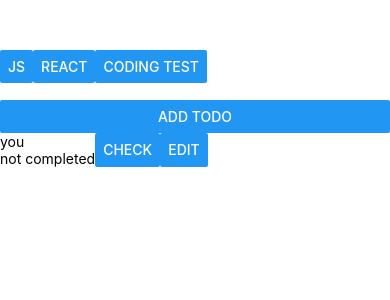
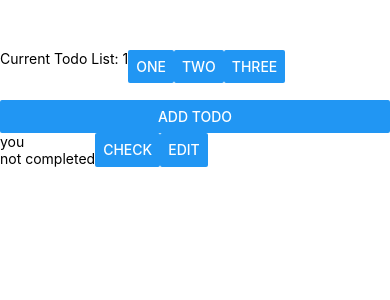
Before and after one commit to themrsung/fucking-todo, a React Native app: screen / in a window 390 px wide. Shown: the top 300 px of the page. Built offline with nearby package versions, Linux system fonts and the light colour scheme.

Commit message:
todolists

```diff
--- a/App.js
+++ b/App.js
@@ -19,6 +19,53 @@ export default function App() {
             isDone: false
         }
     ])
+
+    const [todosOne, setTodosOne] = useState([])
+    const [todosTwo, setTodosTwo] = useState([])
+    const [todosThree, setTodosThree] = useState([])
+    const [currentTodoList, setCurrentTodoList] = useState(1)
+
+    const switchTodoList = (list) => {
+        switch (currentTodoList) {
+            case 1:
+                setTodosOne(fuckingTodos)
+                setCurrentTodoList(list)
+                switch (list) {
+                    case 2:
+                        setFuckingTodos(todosTwo)
+                    case 3:
+                        setFuckingTodos(todosThree)
+                    default:
+                        setFuckingTodos(todosOne)
+                }
+
+            case 2:
+                setTodosTwo(fuckingTodos)
+                setCurrentTodoList(list)
+                switch (list) {
+                    case 1:
+                        setFuckingTodos(todosOne)
+                    case 3:
+                        setFuckingTodos(todosThree)
+                    default:
+                        setFuckingTodos(todosTwo)
+                }
+
+            case 3:
+                setTodosThree(fuckingTodos)
+                setCurrentTodoList(list)
+                switch (list) {
+                    case 1:
+                        setFuckingTodos(todosOne)
+                    case 2:
+                        setFuckingTodos(todosTwo)
+                    default:
+                        setFuckingTodos(todosThree)
+                }
+            default:
+                return
+        }
+    }
 
     const [counter, setCounter] = useState(1)
 
@@ -50,9 +97,25 @@ export default function App() {
     return (
         <SafeAreaView style={{ paddingTop: 50 }}>
             <View style={{ flexDirection: "row" }}>
-                <Button title="JS"></Button>
-                <Button title="React"></Button>
-                <Button title="Coding Test"></Button>
+                <Text>Current Todo List: {currentTodoList}</Text>
+                <Button
+                    title="ONE"
+                    onPress={() => {
+                        switchTodoList(1)
+                    }}
+                ></Button>
+                <Button
+                    title="TWO"
+                    onPress={() => {
+                        switchTodoList(2)
+                    }}
+                ></Button>
+                <Button
+                    title="THREE"
+                    onPress={() => {
+                        switchTodoList(3)
+                    }}
+                ></Button>
             </View>
             <View>
                 <TextInput
```
